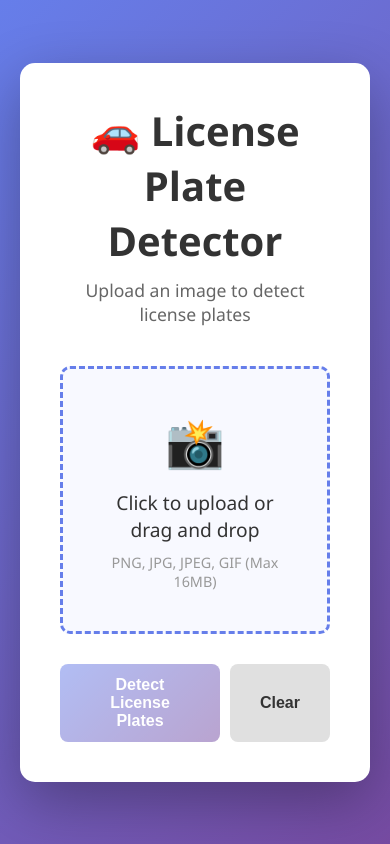
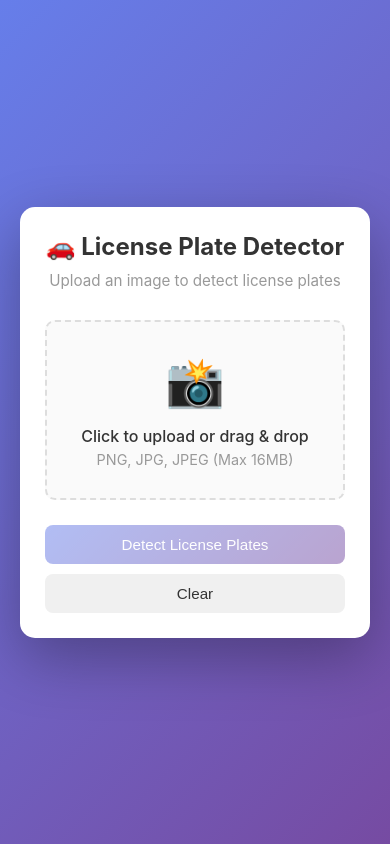
Before and after one commit to srivarshithagatta/license-plate-detector, a Flask app: page / in a window 390 px wide. Run offline with Flask 3, Linux system fonts and the light colour scheme.

Commit message:
Refactor HTML and CSS for improved layout and style

```diff
--- a/templates/index.html
+++ b/templates/index.html
@@ -11,13 +11,18 @@
             box-sizing: border-box;
         }
 
+        html, body {
+            width: 100%;
+            height: 100%;
+        }
+
         body {
-            font-family: 'Segoe UI', Tahoma, Geneva, Verdana, sans-serif;
+            font-family: -apple-system, BlinkMacSystemFont, 'Segoe UI', Roboto, sans-serif;
             background: linear-gradient(135deg, #667eea 0%, #764ba2 100%);
-            min-height: 100vh;
             display: flex;
             justify-content: center;
             align-items: center;
+            min-height: 100vh;
             padding: 20px;
         }
 
@@ -28,46 +33,54 @@
             max-width: 800px;
             width: 100%;
             padding: 40px;
+            animation: slideIn 0.3s ease-out;
+        }
+
+        @keyframes slideIn {
+            from {
+                opacity: 0;
+                transform: translateY(20px);
+            }
+            to {
+                opacity: 1;
+                transform: translateY(0);
+            }
         }
 
         .header {
             text-align: center;
-            margin-bottom: 40px;
+            margin-bottom: 30px;
         }
 
         .header h1 {
             color: #333;
-            font-size: 2.5em;
+            font-size: 2em;
             margin-bottom: 10px;
         }
 
         .header p {
-            color: #666;
-            font-size: 1.1em;
-        }
-
-        .upload-section {
-            margin-bottom: 30px;
+            color: #999;
+            font-size: 0.95em;
         }
 
         .upload-area {
-            border: 3px dashed #667eea;
+            border: 2px dashed #ddd;
             border-radius: 10px;
-            padding: 40px;
+            padding: 30px;
             text-align: center;
             cursor: pointer;
             transition: all 0.3s ease;
-            background-color: #f8f9ff;
+            background: #fafafa;
         }
 
         .upload-area:hover {
-            background-color: #f0f2ff;
-            border-color: #764ba2;
+            border-color: #667eea;
+            background: #f5f7ff;
         }
 
-        .upload-area.dragover {
-            background-color: #e8ebff;
-            border-color: #764ba2;
+        .upload-area.active {
+            border-color: #667eea;
+            background: #f0f2ff;
         }
 
         .upload-icon {
@@ -77,8 +90,8 @@
 
         .upload-text {
             color: #333;
-            font-size: 1.2em;
-            margin-bottom: 10px;
+            font-weight: 500;
+            margin-bottom: 5px;
         }
 
         .upload-subtext {
@@ -94,17 +107,17 @@
             display: flex;
             gap: 10px;
             justify-content: center;
-            margin-top: 20px;
+            margin-top: 25px;
         }
 
         button {
-            padding: 12px 30px;
-            font-size: 1em;
+            padding: 11px 28px;
+            font-size: 0.95em;
             border: none;
             border-radius: 8px;
             cursor: pointer;
-            transition: all 0.3s ease;
-            font-weight: 600;
+            transition: all 0.2s ease;
+            font-weight: 500;
         }
 
         .btn-predict {
@@ -123,16 +136,64 @@
         }
 
         .btn-clear {
-            background: #e0e0e0;
+            background: #f0f0f0;
             color: #333;
         }
 
         .btn-clear:hover {
-            background: #d0d0d0;
+            background: #e8e8e8;
+        }
+
+        .loading {
+            display: none;
+            text-align: center;
+            padding: 30px;
+        }
+
+        .loading.active {
+            display: block;
+        }
+
+        .spinner {
+            width: 40px;
+            height: 40px;
+            border: 4px solid #f0f0f0;
+            border-top-color: #667eea;
+            border-radius: 50%;
+            animation: spin 0.8s linear infinite;
+            margin: 0 auto 15px;
+        }
+
+        @keyframes spin {
+            to { transform: rotate(360deg); }
+        }
+
+        .message {
+            margin: 20px 0;
+            padding: 12px 16px;
+            border-radius: 8px;
+            display: none;
+            font-size: 0.9em;
+        }
+
+        .message.active {
+            display: block;
+        }
+
+        .message.success {
+            background: #d4edda;
+            color: #155724;
+            border: 1px solid #c3e6cb;
+        }
+
+        .message.error {
+            background: #f8d7da;
+            color: #721c24;
+            border: 1px solid #f5c6cb;
         }
 
         .preview-section {
-            margin-top: 40px;
+            margin-top: 30px;
             display: none;
         }
 
@@ -259,23 +245,39 @@
         }
 
         .result-value {
-            color: #333;
-            font-family: monospace;
-            word-break: break-all;
+            color: #555;
         }
 
         .file-info {
+            margin-top: 15px;
+            padding: 10px;
+            background: #f5f7ff;
+            border-radius: 6px;
+            font-size: 0.85em;
             color: #666;
-            font-size: 0.9em;
-            margin-top: 10px;
-            padding: 10px;
-            background-color: #f0f2ff;
-            border-radius: 5px;
             display: none;
         }
 
         .file-info.active {
             display: block;
+        }
+
+        @media (max-width: 600px) {
+            .container {
+                padding: 25px;
+            }
+
+            .header h1 {
+                font-size: 1.5em;
+            }
+
+            .button-group {
+                flex-direction: column;
+            }
+
+            button {
+                width: 100%;
+            }
         }
     </style>
 </head>
@@ -286,15 +288,14 @@
             <p>Upload an image to detect license plates</p>
         </div>
 
-        <div class="upload-section">
-            <div class="upload-area" id="uploadArea">
-                <div class="upload-icon">📸</div>
-                <div class="upload-text">Click to upload or drag and drop</div>
-                <div class="upload-subtext">PNG, JPG, JPEG, GIF (Max 16MB)</div>
-                <input type="file" id="fileInput" accept="image/*">
-            </div>
-            <div class="file-info" id="fileInfo"></div>
+        <div class="upload-area" id="uploadArea">
+            <div class="upload-icon">📸</div>
+            <div class="upload-text">Click to upload or drag & drop</div>
+            <div class="upload-subtext">PNG, JPG, JPEG (Max 16MB)</div>
+            <input type="file" id="fileInput" accept="image/*">
         </div>
+
+        <div class="file-info" id="fileInfo"></div>
 
         <div class="button-group">
             <button class="btn-predict" id="predictBtn" disabled>Detect License Plates</button>
@@ -339,73 +335,61 @@
 
         let selectedFile = null;
 
-        // File upload event listeners
         uploadArea.addEventListener('click', () => fileInput.click());
 
         uploadArea.addEventListener('dragover', (e) => {
             e.preventDefault();
-            uploadArea.classList.add('dragover');
+            uploadArea.classList.add('active');
         });
 
         uploadArea.addEventListener('dragleave', () => {
-            uploadArea.classList.remove('dragover');
+            uploadArea.classList.remove('active');
         });
 
         uploadArea.addEventListener('drop', (e) => {
             e.preventDefault();
-            uploadArea.classList.remove('dragover');
-            const files = e.dataTransfer.files;
-            if (files.length > 0) {
-                handleFileSelect(files[0]);
+            uploadArea.classList.remove('active');
+            if (e.dataTransfer.files.length > 0) {
+                handleFile(e.dataTransfer.files[0]);
             }
         });
 
         fileInput.addEventListener('change', (e) => {
             if (e.target.files.length > 0) {
-                handleFileSelect(e.target.files[0]);
+                handleFile(e.target.files[0]);
             }
         });
 
-        function handleFileSelect(file) {
+        function handleFile(file) {
             if (!file.type.startsWith('image/')) {
                 showMessage('Please select a valid image file', 'error');
                 return;
             }
 
-            if (file.size > 16 * 1024 * 1024) {
-                showMessage('File size exceeds 16MB limit', 'error');
-                return;
-            }
-
             selectedFile = file;
             predictBtn.disabled = false;
-
-            // Show file info
-            const fileSize = (file.size / 1024).toFixed(2);
-            fileInfo.textContent = `File: ${file.name} (${fileSize}KB)`;
+            fileInfo.textContent = `Selected: ${file.name} (${(file.size / 1024).toFixed(0)}KB)`;
             fileInfo.classList.add('active');
-
-            showMessage(`File selected: ${file.name}`, 'info');
         }
 
-        predictBtn.addEventListener('click', async () => {
-            if (!selectedFile) {
-                showMessage('Please select a file first', 'error');
-                return;
-            }
-
-            await runPrediction();
+        predictBtn.addEventListener('click', () => {
+            if (selectedFile) runPrediction();
         });
 
         clearBtn.addEventListener('click', () => {
-            clearAll();
+            selectedFile = null;
+            fileInput.value = '';
+            predictBtn.disabled = true;
+            previewSection.classList.remove('active');
+            resultsSection.classList.remove('active');
+            fileInfo.classList.remove('active');
+            message.classList.remove('active');
         });
 
         async function runPrediction() {
             try {
                 loading.classList.add('active');
                 predictBtn.disabled = true;
-                message.classList.remove('active');
 
                 const formData = new FormData();
                 formData.append('file', selectedFile);
@@ -415,85 +399,46 @@
                     body: formData
                 });
 
-                if (!response.ok) {
-                    const errorData = await response.json();
-                    throw new Error(errorData.error || `HTTP error! status: ${response.status}`);
-                }
-
                 const data = await response.json();
 
                 if (data.success) {
-                    displayResults(data);
+                    previewImage.src = data.image;
+                    previewSection.classList.add('active');
+
+                    resultsContent.innerHTML = '';
+                    if (data.detections_count > 0) {
+                        data.results.forEach((det, i) => {
+                            const coords = det.coordinates;
+                            resultsContent.innerHTML += `
+                                <div class="result-item">
+                                    <div class="result-label">Detection ${i + 1}</div>
+                                    <div class="result-value">
+                                        Confidence: ${(det.confidence * 100).toFixed(1)}%<br>
+                                        Position: (${coords.x1}, ${coords.y1}) to (${coords.x2}, ${coords.y2})
+                                    </div>
+                                </div>
+                            `;
+                        });
+                    } else {
+                        resultsContent.innerHTML = '<div class="result-item"><div class="result-label">No detections found</div></div>';
+                    }
+                    resultsSection.classList.add('active');
                     showMessage(data.message, 'success');
                 } else {
-                    throw new Error(data.error || 'Prediction failed');
+                    showMessage(data.error || 'Prediction failed', 'error');
                 }
             } catch (error) {
-                console.error('Error:', error);
-                showMessage(`Error: ${error.message}`, 'error');
+                showMessage('Error: ' + error.message, 'error');
             } finally {
                 loading.classList.remove('active');
                 predictBtn.disabled = false;
             }
         }
 
-        function displayResults(data) {
-            // Display preview image
-            if (data.image) {
-                previewImage.src = data.image;
-                previewSection.classList.add('active');
-            }
-
-            // Display results
-            resultsContent.innerHTML = '';
-
-            if (data.results && data.results.length > 0) {
-                data.results.forEach((result, index) => {
-                    const resultHTML = `
-                        <div class="result-item">
-                            <div class="result-label">Detection ${index + 1}</div>
-                            <div class="result-value">${JSON.stringify(result, null, 2)}</div>
-                        </div>
-                    `;
-                    resultsContent.innerHTML += resultHTML;
-                });
-            } else {
-                resultsContent.innerHTML = '<div class="result-item"><div class="result-label">No detections found</div></div>';
-            }
-
-            if (data.original_size) {
-                const sizeInfo = `
-                    <div class="result-item">
-                        <div class="result-label">Processing Information</div>
-                        <div class="result-value">
-                            Original Size: ${data.original_size[0]}×${data.original_size[1]}px<br>
-                            Processed Size: ${data.processed_size[0]}×${data.processed_size[1]}px
-                        </div>
-                    </div>
-                `;
-                resultsContent.innerHTML += sizeInfo;
-            }
-
-            resultsSection.classList.add('active');
-        }
-
-        function showMessage(text, type = 'info') {
+        function showMessage(text, type) {
             message.textContent = text;
             message.className = `message ${type} active`;
-            setTimeout(() => {
-                message.classList.remove('active');
-            }, 5000);
-        }
-
-        function clearAll() {
-            selectedFile = null;
-            fileInput.value = '';
-            predictBtn.disabled = true;
-            previewSection.classList.remove('active');
-            resultsSection.classList.remove('active');
-            fileInfo.classList.remove('active');
-            message.classList.remove('active');
-            showMessage('Cleared', 'info');
+            setTimeout(() => message.classList.remove('active'), 4000);
         }
     </script>
 </body>
```
Also changed, not shown: other parts of templates/index.html (+25 -105 lines).
